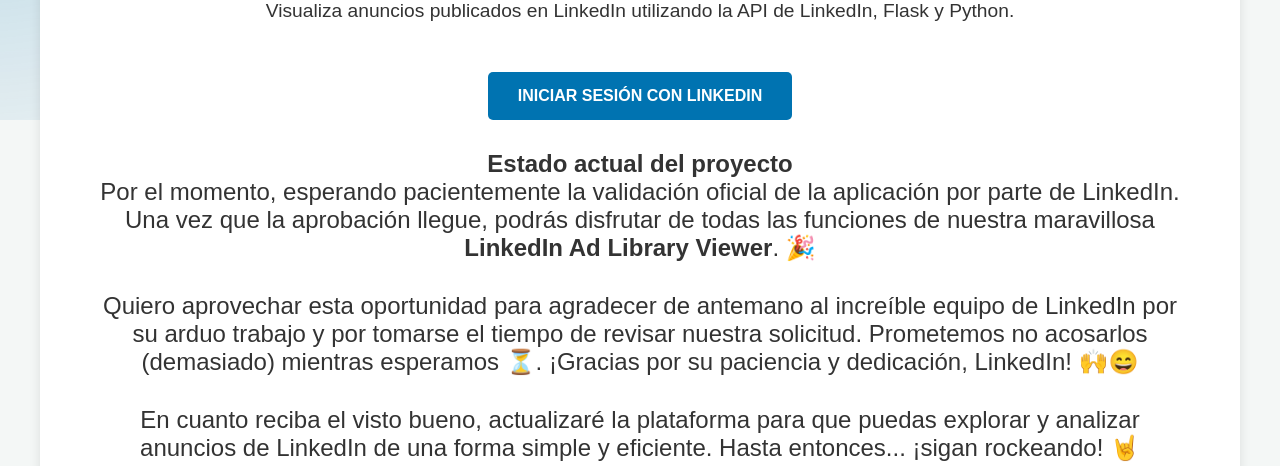
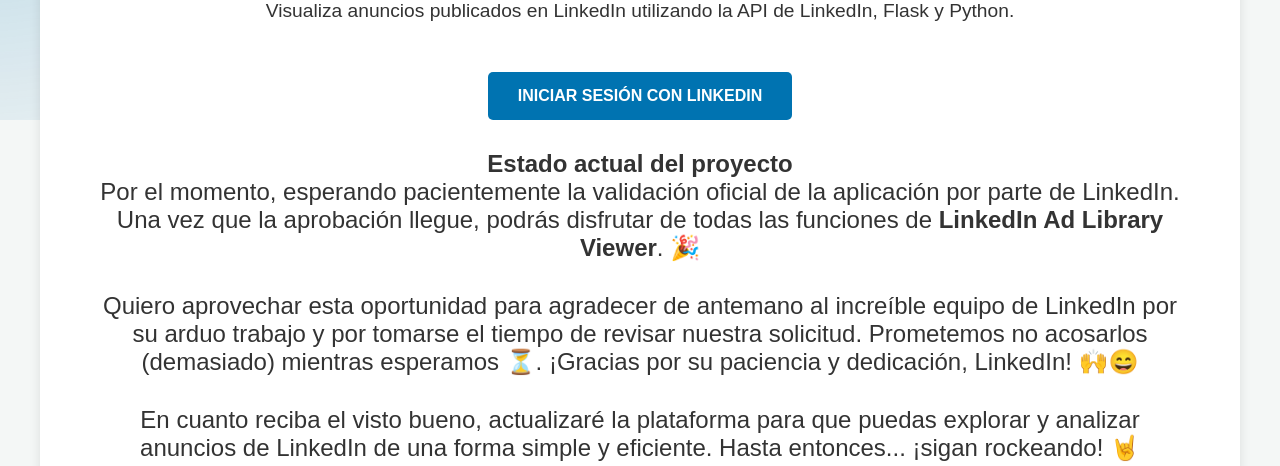
Before and after one commit to AndrewUru/flask-hello-world, a Flask app: page / in a window 1280 px wide. Shown: the part 228-694 px from the top of the page. Run offline with Flask 3, Linux system fonts and the light colour scheme.

Commit message:
confirmar

```diff
--- a/api/templates/home.html
+++ b/api/templates/home.html
@@ -33,8 +33,7 @@
         <h2>Estado actual del proyecto</h2>
         <p>Por el momento, esperando pacientemente la validación oficial de la aplicación por parte de
           LinkedIn.
-          Una vez que la aprobación llegue, podrás disfrutar de todas las funciones de nuestra maravillosa
-          <strong>LinkedIn Ad
+          Una vez que la aprobación llegue, podrás disfrutar de todas las funciones de <strong>LinkedIn Ad
             Library Viewer</strong>. 🎉
         </p>
 
```
